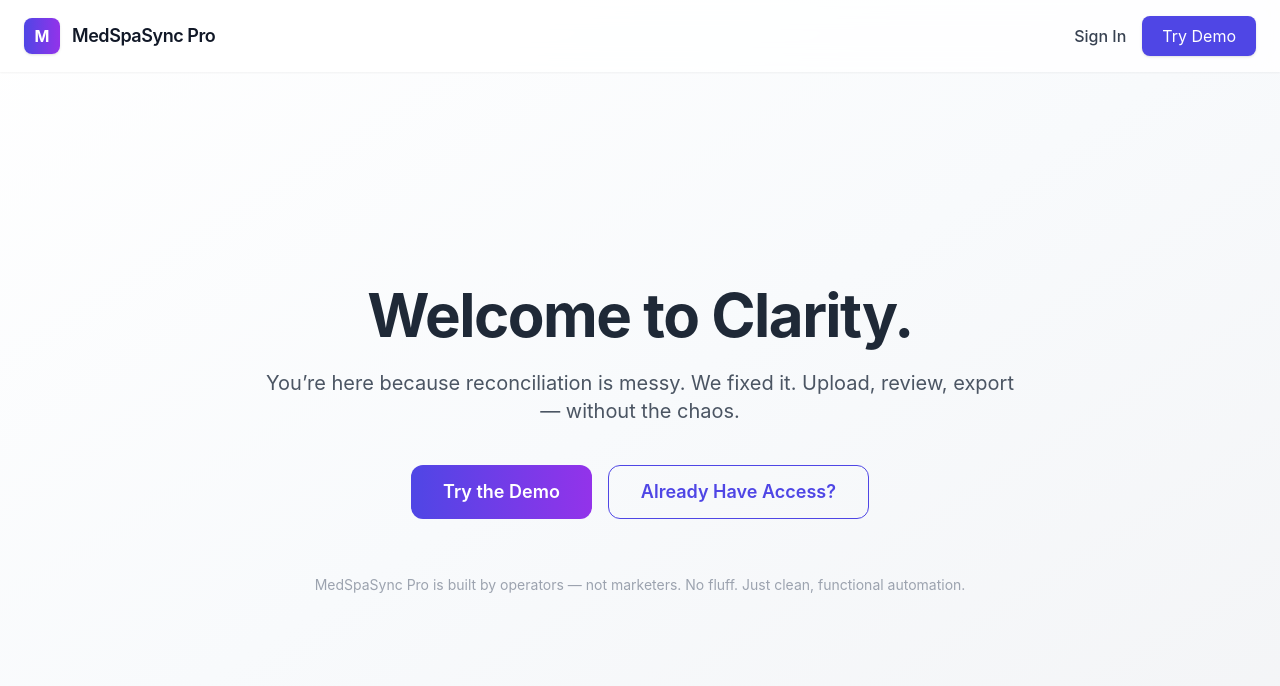
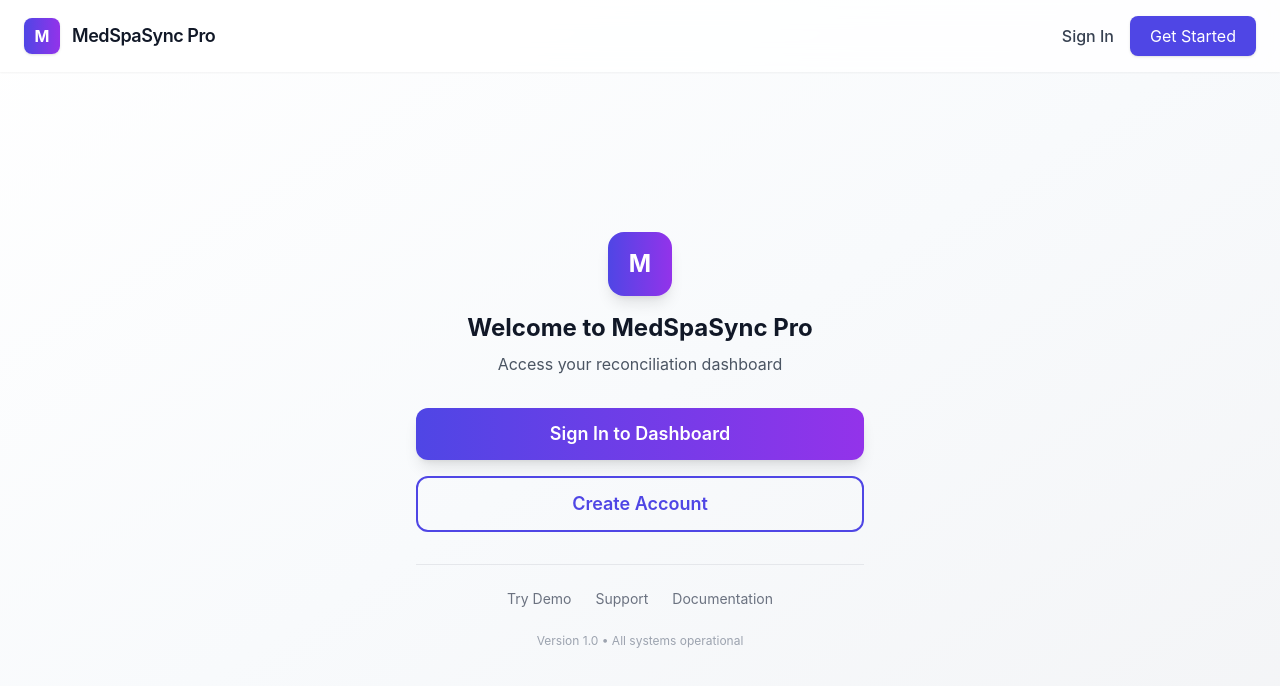
Before and after one commit to MythosMediaCo/medspasync-marketing, a React (Vite) app: page / in a window 1280 px wide. Shown: the top 686 px of the page. Built offline with nearby package versions, Linux system fonts and the light colour scheme.

Commit message:
Update LandingPage.jsx

```diff
--- a/src/pages/LandingPage.jsx
+++ b/src/pages/LandingPage.jsx
@@ -11,6 +11,7 @@ const LandingPage = React.memo(() => {
 
   return (
     <div className="min-h-screen bg-gradient-to-br from-white via-slate-50 to-gray-100 text-gray-800">
+      {/* Header */}
       <header className="bg-white/80 backdrop-blur-md shadow-sm sticky top-0 z-40">
         <div className="max-w-7xl mx-auto px-6 py-4 flex justify-between items-center">
           <div
@@ -20,7 +21,9 @@ const LandingPage = React.memo(() => {
             <div className="h-9 w-9 bg-gradient-to-r from-indigo-600 to-purple-600 rounded-lg flex items-center justify-center shadow">
               <span className="text-white font-bold text-md">M</span>
             </div>
-            <span className="ml-3 text-lg font-semibold text-gray-900 tracking-tight">MedSpaSync Pro</span>
+            <span className="ml-3 text-lg font-semibold text-gray-900 tracking-tight">
+              MedSpaSync Pro
+            </span>
           </div>
           <div className="space-x-4">
             <button
@@ -33,38 +36,62 @@ const LandingPage = React.memo(() => {
               onClick={handleGetStarted}
               className="bg-indigo-600 hover:bg-indigo-700 text-white px-5 py-2 rounded-lg shadow transition"
             >
-              Try Demo
+              Get Started
             </button>
           </div>
         </div>
       </header>
 
+      {/* Main Content - Clean App Entry */}
       <main className="flex items-center justify-center min-h-[calc(100vh-4rem)] px-6">
-        <div className="max-w-3xl text-center">
-          <h1 className="text-4xl md:text-6xl font-bold mb-6 leading-tight tracking-tight">
-            Welcome to Clarity.
-          </h1>
-          <p className="text-lg md:text-xl text-gray-600 mb-10 leading-relaxed">
-            You’re here because reconciliation is messy. We fixed it. Upload, review, export — without the chaos.
-          </p>
+        <div className="max-w-md w-full text-center">
+          <div className="mb-8">
+            <div className="h-16 w-16 bg-gradient-to-r from-indigo-600 to-purple-600 rounded-2xl flex items-center justify-center shadow-lg mx-auto mb-4">
+              <span className="text-white font-bold text-2xl">M</span>
+            </div>
+            <h1 className="text-2xl font-bold text-gray-900 mb-2">
+              Welcome to MedSpaSync Pro
+            </h1>
+            <p className="text-gray-600">
+              Access your reconciliation dashboard
+            </p>
+          </div>
 
-          <div className="flex flex-col sm:flex-row gap-4 justify-center mb-14">
+          {/* Action Buttons */}
+          <div className="space-y-4">
+            <button
+              onClick={handleSignIn}
+              className="w-full bg-gradient-to-r from-indigo-600 to-purple-600 text-white px-6 py-3 rounded-xl font-semibold text-lg hover:scale-105 transition shadow-lg"
+            >
+              Sign In to Dashboard
+            </button>
+
             <button
               onClick={handleGetStarted}
-              className="bg-gradient-to-r from-indigo-600 to-purple-600 text-white px-8 py-3 rounded-xl font-semibold text-lg hover:scale-105 transition"
+              className="w-full border-2 border-indigo-600 text-indigo-600 px-6 py-3 rounded-xl font-semibold text-lg hover:bg-indigo-50 transition"
             >
-              Try the Demo
-            </button>
-            <button
-              onClick={handleSignIn}
-              className="border border-indigo-600 text-indigo-600 px-8 py-3 rounded-xl font-semibold text-lg hover:bg-indigo-50 transition"
-            >
-              Already Have Access?
+              Create Account
             </button>
           </div>
 
-          <div className="text-sm text-gray-400">
-            MedSpaSync Pro is built by operators — not marketers. No fluff. Just clean, functional automation.
+          {/* Footer Links */}
+          <div className="mt-8 pt-6 border-t border-gray-200">
+            <div className="flex justify-center space-x-6 text-sm text-gray-500">
+              <a href="/demo" className="hover:text-indigo-600 transition">
+                Try Demo
+              </a>
+              <a href="/support" className="hover:text-indigo-600 transition">
+                Support
+              </a>
+              <a href="/docs" className="hover:text-indigo-600 transition">
+                Documentation
+              </a>
+            </div>
+          </div>
+
+          {/* Status/Version Info */}
+          <div className="mt-6 text-xs text-gray-400">
+            Version 1.0 • All systems operational
           </div>
         </div>
       </main>
```
